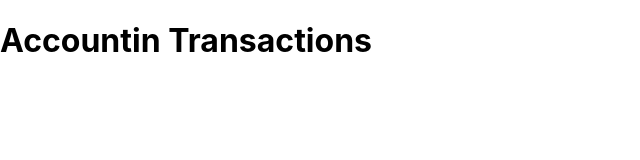
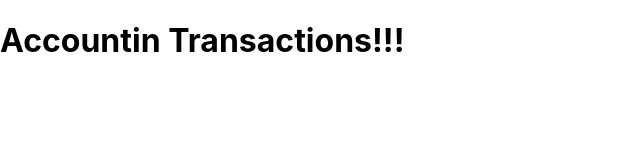
Before and after one commit to muke-li/Example-Website, a React (Create React App) app: page / in a window 1280 px wide. Shown: the top 160 px of the page, without its empty margins (0-640 px from the left). Built offline with nearby package versions, Linux system fonts and the light colour scheme.

Commit message:
change 1

```diff
--- a/src/Accounting.js
+++ b/src/Accounting.js
@@ -80,7 +80,7 @@
 const AccountingTable = () => {
     return(
         <div className='w-full p-4'>
-            <h1 className='text-3xl font-bold mb-6'>Accountin Transactions</h1>
+            <h1 className='text-3xl font-bold mb-6'>Accountin Transactions!!!</h1>
         </div>
     )
 }
```
